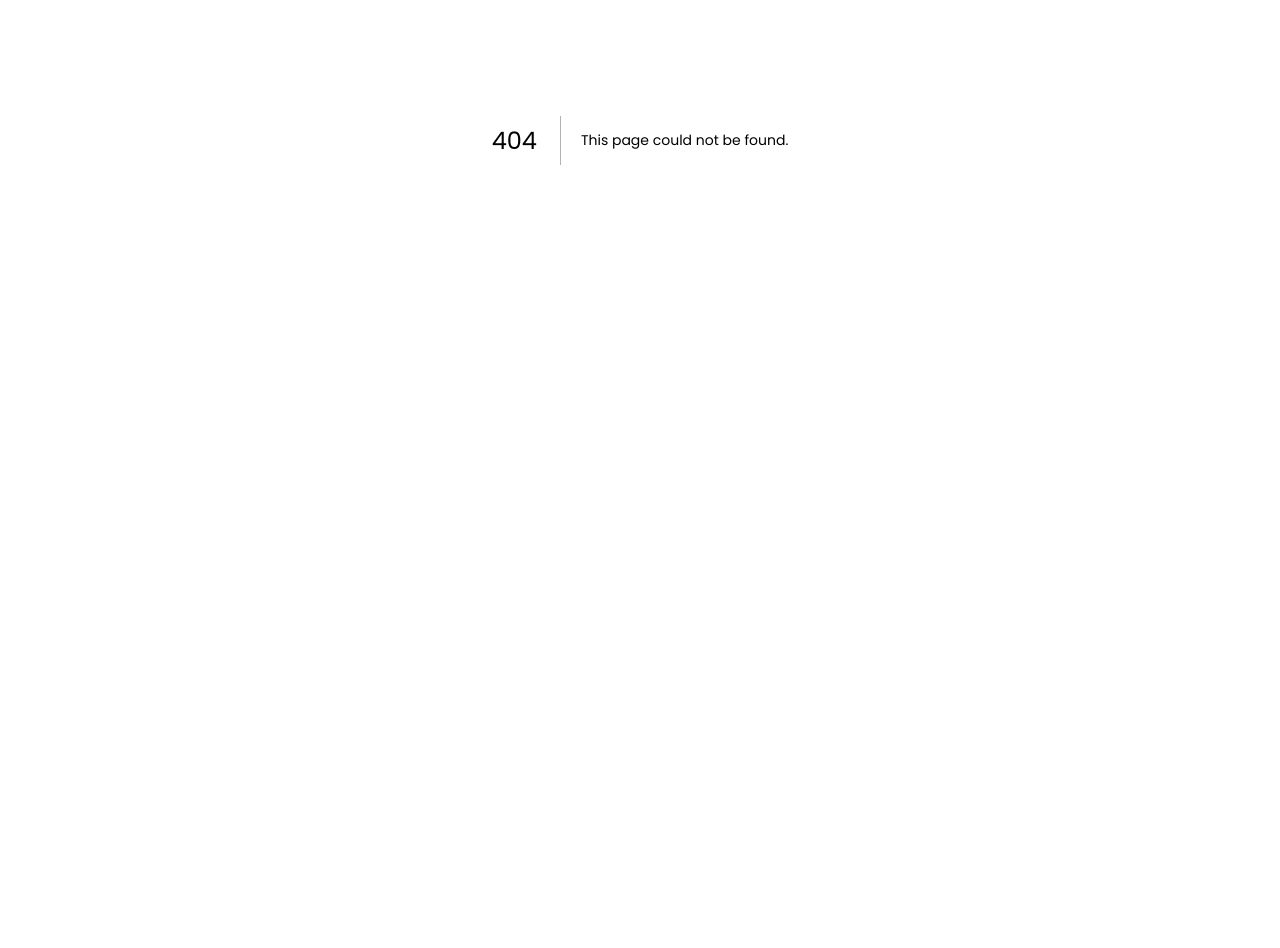
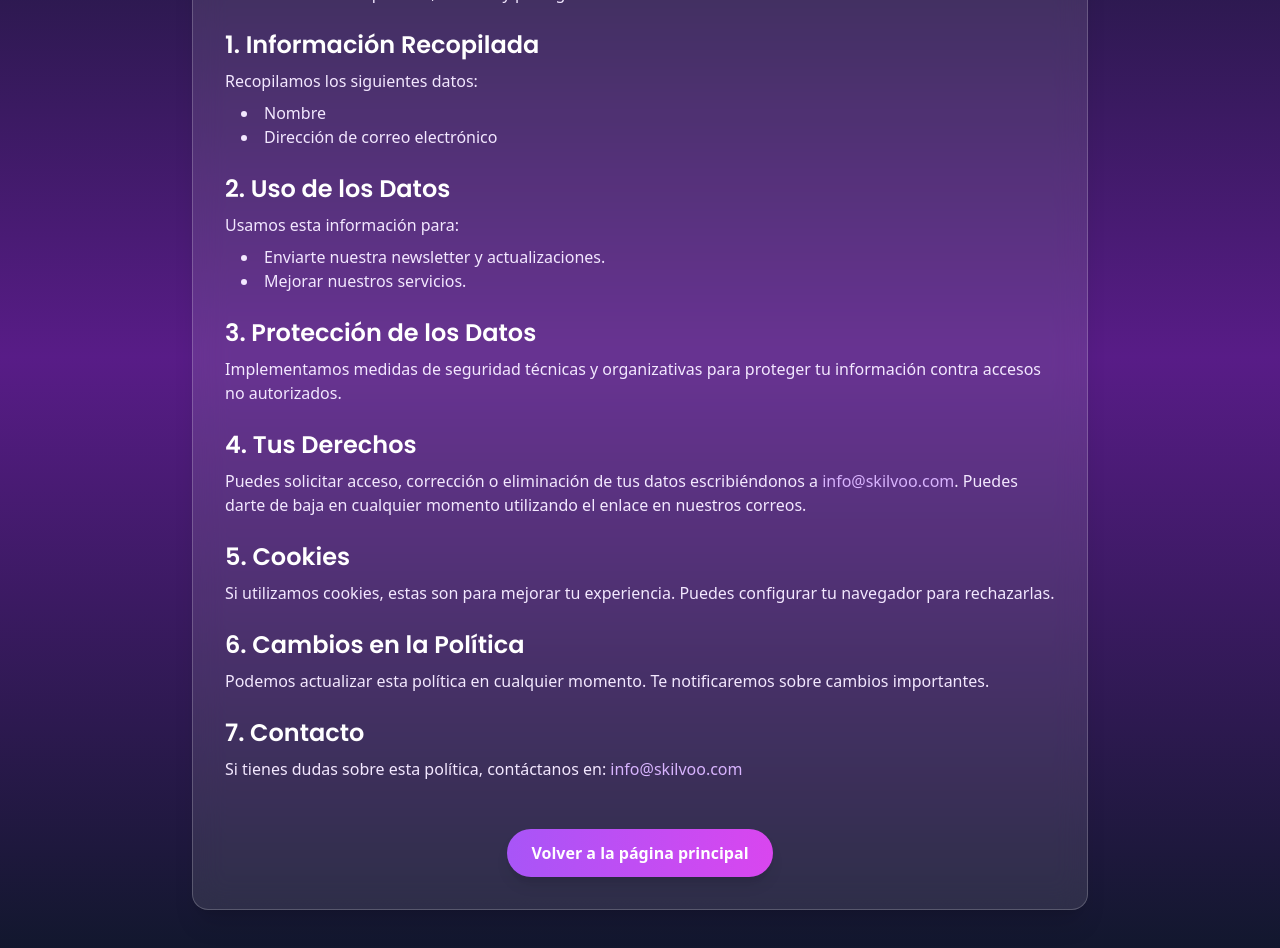
Before and after one commit to Ferrajju/skillvoo-landing, a Next.js app: page /privacy in a window 1280 px wide. Before the commit this address had no page. Shown: the part 260-1208 px from the top of the page. Before the commit the page ends 800 px from the top, so only its background shows below. Built offline with nearby package versions, Linux system fonts and the light colour scheme.

Commit message:
agregando terminos

```diff
--- /dev/null
+++ b/app/privacy/page.tsx
@@ -0,0 +1,100 @@
+"use client"
+
+import Link from "next/link"
+import { motion } from "framer-motion"
+
+export default function PrivacyPolicy() {
+  const currentDate = new Date().toLocaleDateString("es-ES", { year: "numeric", month: "long", day: "numeric" })
+
+  return (
+    <div className="min-h-screen bg-gradient-to-b from-slate-900 via-purple-900 to-slate-900">
+      <div className="container mx-auto px-4 py-16">
+        <motion.div
+          initial={{ opacity: 0, y: 20 }}
+          animate={{ opacity: 1, y: 0 }}
+          transition={{ duration: 0.5 }}
+          className="max-w-4xl mx-auto bg-white/10 backdrop-blur-lg rounded-2xl p-8 shadow-xl border border-white/20"
+        >
+          <h1 className="text-4xl font-bold text-white mb-6">Política de Privacidad</h1>
+          <p className="text-purple-200 mb-8">Última actualización: {currentDate}</p>
+
+          <div className="space-y-6 text-purple-100">
+            <p>
+              En Skilvoo respetamos tu privacidad y nos comprometemos a proteger tu información personal. Esta política
+              describe cómo recopilamos, usamos y protegemos tus datos.
+            </p>
+
+            <section>
+              <h2 className="text-2xl font-semibold text-white mb-2">1. Información Recopilada</h2>
+              <p>Recopilamos los siguientes datos:</p>
+              <ul className="list-disc list-inside ml-4 mt-2">
+                <li>Nombre</li>
+                <li>Dirección de correo electrónico</li>
+              </ul>
+            </section>
+
+            <section>
+              <h2 className="text-2xl font-semibold text-white mb-2">2. Uso de los Datos</h2>
+              <p>Usamos esta información para:</p>
+              <ul className="list-disc list-inside ml-4 mt-2">
+                <li>Enviarte nuestra newsletter y actualizaciones.</li>
+                <li>Mejorar nuestros servicios.</li>
+              </ul>
+            </section>
+
+            <section>
+              <h2 className="text-2xl font-semibold text-white mb-2">3. Protección de los Datos</h2>
+              <p>
+                Implementamos medidas de seguridad técnicas y organizativas para proteger tu información contra accesos
+                no autorizados.
+              </p>
+            </section>
+
+            <section>
+              <h2 className="text-2xl font-semibold text-white mb-2">4. Tus Derechos</h2>
+              <p>
+                Puedes solicitar acceso, corrección o eliminación de tus datos escribiéndonos a{" "}
+                <a href="mailto:info@skilvoo.com" className="text-purple-300 hover:text-purple-100 transition-colors">
+                  info@skilvoo.com
+                </a>
+                . Puedes darte de baja en cualquier momento utilizando el enlace en nuestros correos.
+              </p>
+            </section>
+
+            <section>
+              <h2 className="text-2xl font-semibold text-white mb-2">5. Cookies</h2>
+              <p>
+                Si utilizamos cookies, estas son para mejorar tu experiencia. Puedes configurar tu navegador para
+                rechazarlas.
+              </p>
+            </section>
+
+            <section>
+              <h2 className="text-2xl font-semibold text-white mb-2">6. Cambios en la Política</h2>
+              <p>Podemos actualizar esta política en cualquier momento. Te notificaremos sobre cambios importantes.</p>
+            </section>
+
+            <section>
+              <h2 className="text-2xl font-semibold text-white mb-2">7. Contacto</h2>
+              <p>
+                Si tienes dudas sobre esta política, contáctanos en:{" "}
+                <a href="mailto:info@skilvoo.com" className="text-purple-300 hover:text-purple-100 transition-colors">
+                  info@skilvoo.com
+                </a>
+              </p>
+            </section>
+          </div>
+
+          <div className="mt-12 text-center">
+            <Link
+              href="/"
+              className="inline-block px-6 py-3 bg-gradient-to-r from-purple-500 to-fuchsia-500 rounded-full text-white font-semibold hover:opacity-90 transition-all duration-300 hover:scale-105 shadow-lg"
+            >
+              Volver a la página principal
+            </Link>
+          </div>
+        </motion.div>
+      </div>
+    </div>
+  )
+}
```
